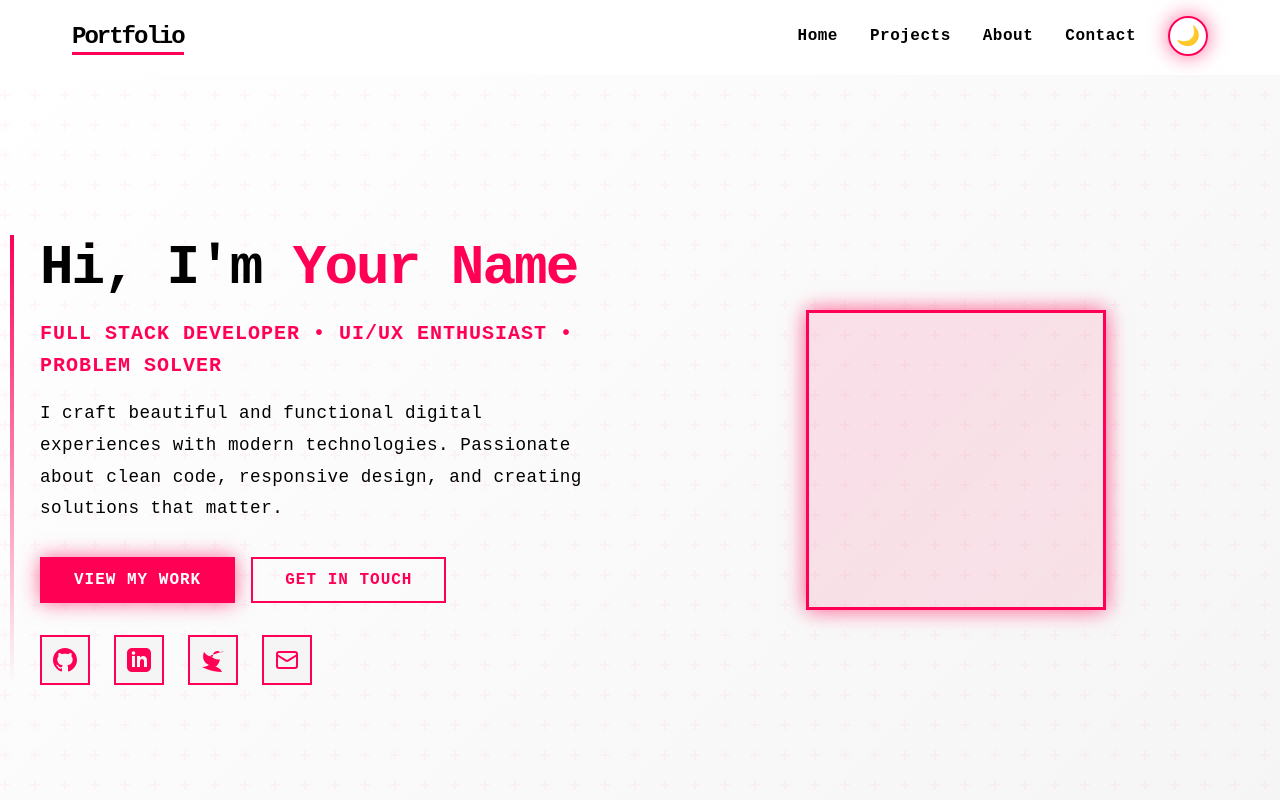
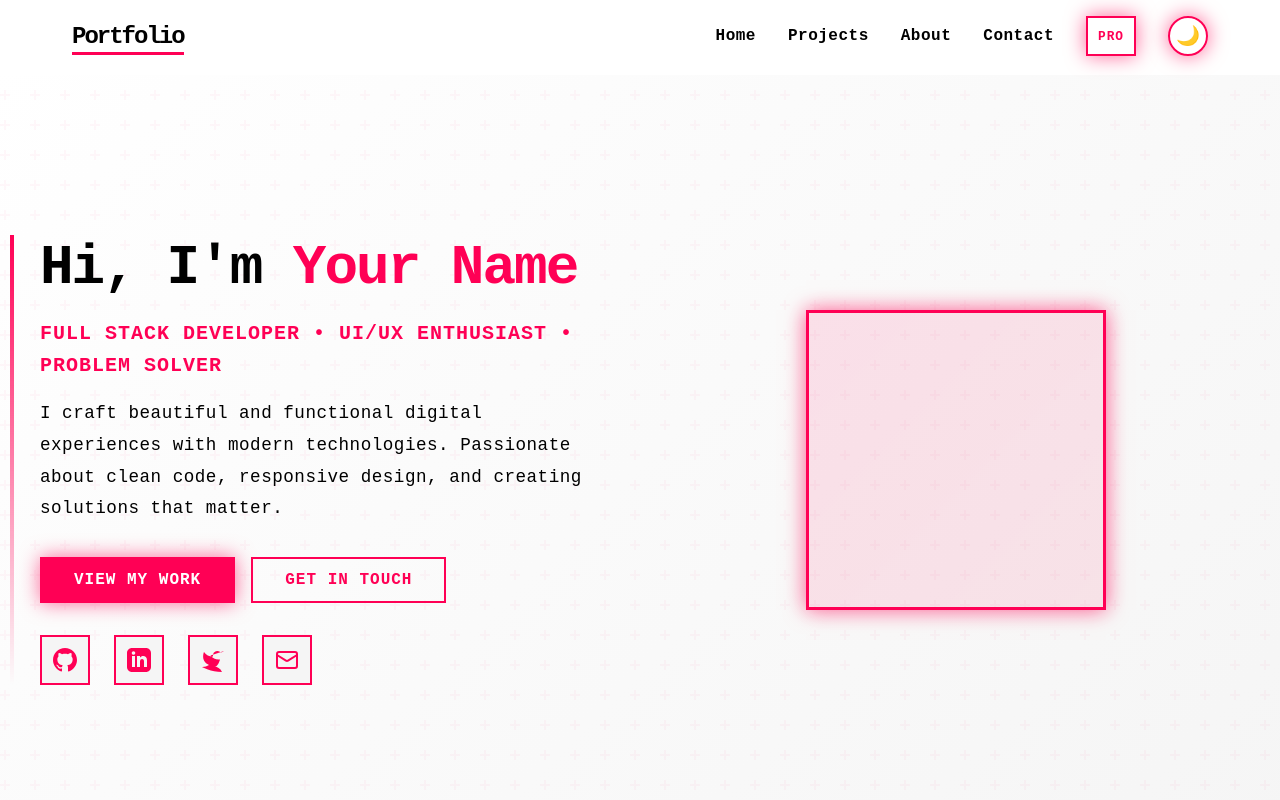
Before and after one commit to PrajwalGaidhani/portfolio, an Angular app: page / in a window 1280 px wide. Built offline with nearby package versions, Linux system fonts and the light colour scheme.

Commit message:
feat: add version toggle (professional vs anime) with localStorage persistence

```diff
--- a/src/app/app.ts
+++ b/src/app/app.ts
@@ -1,4 +1,5 @@
 import { Component } from '@angular/core';
+import { CommonModule } from '@angular/common';
 import { RouterOutlet } from '@angular/router';
 import { NavbarComponent } from './components/navbar/navbar.component';
 import { HeroComponent } from './components/hero/hero.component';
@@ -11,6 +12,7 @@ import { FooterComponent } from './components/footer/footer.component';
   selector: 'app-root',
   standalone: true,
   imports: [
+    CommonModule,
     RouterOutlet,
     NavbarComponent,
     HeroComponent,
@@ -20,6 +22,27 @@ import { FooterComponent } from './components/footer/footer.component';
     FooterComponent
   ],
   template: `
+    <!-- Background Animations -->
+    <div class="background-effects">
+      <!-- Fire Particles -->
+      <div class="fire-particle"></div>
+      <div class="fire-particle"></div>
+      <div class="fire-particle"></div>
+      <div class="fire-particle"></div>
+
+      <!-- Wind Particles -->
+      <div class="wind-particle"></div>
+      <div class="wind-particle"></div>
+      <div class="wind-particle"></div>
+
+      <!-- Falling Leaves -->
+      <div class="falling-leaf"></div>
+      <div class="falling-leaf"></div>
+      <div class="falling-leaf"></div>
+      <div class="falling-leaf"></div>
+      <div class="falling-leaf"></div>
+    </div>
+
     <app-navbar></app-navbar>
     <main class="main-content">
       <app-hero></app-hero>
@@ -33,6 +56,16 @@ import { FooterComponent } from './components/footer/footer.component';
     .main-content {
       overflow-x: hidden;
     }
+
+    .background-effects {
+      position: fixed;
+      top: 0;
+      left: 0;
+      width: 100%;
+      height: 100%;
+      pointer-events: none;
+      z-index: 0;
+    }
   `]
 })
 export class App {}
--- a/src/app/components/navbar/navbar.component.ts
+++ b/src/app/components/navbar/navbar.component.ts
@@ -26,6 +26,12 @@ import { RouterLink } from '@angular/router';
           <li><a href="#projects" (click)="closeMenu()">Projects</a></li>
           <li><a href="#about" (click)="closeMenu()">About</a></li>
           <li><a href="#contact" (click)="closeMenu()">Contact</a></li>
+          <li>
+            <button class="version-toggle" (click)="toggleVersion()" title="Switch version">
+              <span *ngIf="isAnimeVersion()">PRO</span>
+              <span *ngIf="!isAnimeVersion()">ANIME</span>
+            </button>
+          </li>
           <li>
             <button class="theme-toggle" (click)="toggleTheme()" title="Toggle dark mode">
               <span *ngIf="!isDarkMode()">🌙</span>
@@ -212,6 +218,31 @@ import { RouterLink } from '@angular/router';
       }
     }
 
+    .version-toggle {
+      background: transparent;
+      border: 2px solid var(--accent-red);
+      color: var(--accent-red);
+      width: 50px;
+      height: 40px;
+      border-radius: 0;
+      font-size: 0.8rem;
+      font-weight: 900;
+      font-family: 'JetBrains Mono', monospace;
+      display: flex;
+      align-items: center;
+      justify-content: center;
+      transition: all 0.3s ease;
+      box-shadow: var(--glow-red);
+      letter-spacing: 1px;
+
+      &:hover {
+        transform: scale(1.1);
+        box-shadow: var(--glow-red-intense);
+        background: var(--accent-red);
+        color: #ffffff;
+      }
+    }
+
     @media (max-width: 768px) {
       .nav-links {
         position: absolute;
@@ -256,6 +287,7 @@ export class NavbarComponent {
   isScrolled = signal(false);
   menuOpen = signal(false);
   isDarkMode = signal(this.getPreferredColorScheme() === 'dark');
+  isAnimeVersion = signal(this.getStoredVersion() === 'anime');
 
   @HostListener('window:scroll')
   onScroll() {
@@ -279,10 +311,34 @@ export class NavbarComponent {
     }
   }
 
+  toggleVersion() {
+    this.isAnimeVersion.update(v => {
+      const newValue = !v;
+      const version = newValue ? 'anime' : 'professional';
+      localStorage.setItem('portfolio-version', version);
+      document.documentElement.setAttribute('data-version', version);
+      return newValue;
+    });
+  }
+
   private getPreferredColorScheme(): string {
     if (typeof window !== 'undefined') {
       return window.matchMedia('(prefers-color-scheme: dark)').matches ? 'dark' : 'light';
     }
     return 'light';
   }
+
+  private getStoredVersion(): string {
+    if (typeof window !== 'undefined' && typeof localStorage !== 'undefined') {
+      return localStorage.getItem('portfolio-version') || 'anime';
+    }
+    return 'anime';
+  }
+
+  constructor() {
+    if (typeof window !== 'undefined' && typeof localStorage !== 'undefined') {
+      const storedVersion = localStorage.getItem('portfolio-version') || 'anime';
+      document.documentElement.setAttribute('data-version', storedVersion);
+    }
+  }
 }
--- a/src/styles.scss
+++ b/src/styles.scss
@@ -16,6 +16,26 @@
   --shadow-dark: 0 10px 30px rgba(255, 0, 85, 0.3);
   --glow-red: 0 0 20px rgba(255, 0, 85, 0.6);
   --glow-red-intense: 0 0 40px rgba(255, 0, 85, 0.8);
+}
+
+// Professional Theme - Purple, Modern, Clean
+[data-version="professional"] {
+  --primary-color: #4F46E5;
+  --primary-dark: #4C1D95;
+  --secondary-color: #7C3AED;
+  --background-light: #FFFFFF;
+  --background-dark: #0F172A;
+  --surface-light: #F8FAFC;
+  --surface-dark: #1E293B;
+  --text-light: #1E293B;
+  --text-dark: #F1F5F9;
+  --border-light: #E2E8F0;
+  --border-dark: #334155;
+  --accent-red: #4F46E5;
+  --shadow: 0 10px 30px rgba(79, 70, 229, 0.2);
+  --shadow-dark: 0 10px 30px rgba(79, 70, 229, 0.3);
+  --glow-red: 0 0 20px rgba(79, 70, 229, 0.6);
+  --glow-red-intense: 0 0 40px rgba(79, 70, 229, 0.8);
 }
 
 // Dark Mode
@@ -236,3 +256,213 @@ button {
     background: linear-gradient(180deg, var(--accent-red), transparent);
   }
 }
+
+/* Anime Background Effects */
+
+/* Thunder Animation */
+@keyframes thunderFlash {
+  0%, 10%, 15%, 100% {
+    opacity: 0;
+  }
+  5%, 11% {
+    opacity: 0.3;
+    background: rgba(255, 0, 85, 0.15);
+  }
+}
+
+/* Fire Particles Animation */
+@keyframes fireParticle {
+  0% {
+    opacity: 0;
+    transform: translateY(20px) scale(0);
+  }
+  20% {
+    opacity: 0.6;
+  }
+  80% {
+    opacity: 0.3;
+  }
+  100% {
+    opacity: 0;
+    transform: translateY(-60px) scale(1);
+  }
+}
+
+/* Wind Drift Animation */
+@keyframes windDrift {
+  0%, 100% {
+    opacity: 0;
+    transform: translateX(-100px);
+  }
+  10% {
+    opacity: 0.4;
+  }
+  50% {
+    opacity: 0.3;
+  }
+  90% {
+    opacity: 0.4;
+  }
+  100% {
+    opacity: 0;
+    transform: translateX(calc(100vw + 100px));
+  }
+}
+
+/* Falling Leaves Animation */
+@keyframes fallingLeaves {
+  0% {
+    opacity: 0;
+    transform: translateY(-50px) translateX(0) rotate(0deg);
+  }
+  10% {
+    opacity: 0.5;
+  }
+  90% {
+    opacity: 0.4;
+  }
+  100% {
+    opacity: 0;
+    transform: translateY(100vh) translateX(100px) rotate(360deg);
+  }
+}
+
+/* Add animations to body */
+body::before {
+  content: '';
+  position: fixed;
+  top: 0;
+  left: 0;
+  width: 100%;
+  height: 100%;
+  pointer-events: none;
+  animation: thunderFlash 6s ease-in-out infinite;
+  animation-delay: 2s;
+  z-index: 1;
+}
+
+/* Thunder effect - random timing */
+html {
+  perspective: 1000px;
+}
+
+/* Fire particle effects */
+.fire-particle {
+  position: fixed;
+  pointer-events: none;
+  width: 4px;
+  height: 4px;
+  background: radial-gradient(circle, #FF0055, #FF3366);
+  border-radius: 50%;
+  box-shadow: 0 0 10px rgba(255, 0, 85, 0.8);
+}
+
+.fire-particle:nth-child(1) {
+  left: 10%;
+  top: 50%;
+  animation: fireParticle 4s ease-out infinite;
+  animation-delay: 0s;
+}
+
+.fire-particle:nth-child(2) {
+  left: 30%;
+  top: 40%;
+  animation: fireParticle 5s ease-out infinite;
+  animation-delay: 1.5s;
+}
+
+.fire-particle:nth-child(3) {
+  left: 70%;
+  top: 60%;
+  animation: fireParticle 4.5s ease-out infinite;
+  animation-delay: 3s;
+}
+
+.fire-particle:nth-child(4) {
+  left: 85%;
+  top: 45%;
+  animation: fireParticle 5.5s ease-out infinite;
+  animation-delay: 2.5s;
+}
+
+/* Wind particle effects */
+.wind-particle {
+  position: fixed;
+  pointer-events: none;
+  width: 2px;
+  height: 20px;
+  background: linear-gradient(90deg, transparent, rgba(255, 0, 85, 0.4), transparent);
+  z-index: 0;
+}
+
+.wind-particle:nth-child(1) {
+  top: 25%;
+  animation: windDrift 8s linear infinite;
+  animation-delay: 0s;
+}
+
+.wind-particle:nth-child(2) {
+  top: 50%;
+  animation: windDrift 10s linear infinite;
+  animation-delay: 3s;
+}
+
+.wind-particle:nth-child(3) {
+  top: 75%;
+  animation: windDrift 9s linear infinite;
+  animation-delay: 5s;
+}
+
+/* Falling leaves effects */
+.falling-leaf {
+  position: fixed;
+  pointer-events: none;
+  width: 8px;
+  height: 8px;
+  background: linear-gradient(135deg, #FF0055 0%, #FF3366 100%);
+  clip-path: polygon(50% 0%, 61% 35%, 98% 35%, 68% 57%, 79% 91%, 50% 70%, 21% 91%, 32% 57%, 2% 35%, 39% 35%);
+  opacity: 0.3;
+}
+
+.falling-leaf:nth-child(1) {
+  left: 15%;
+  animation: fallingLeaves 12s ease-in infinite;
+  animation-delay: 0s;
+}
+
+.falling-leaf:nth-child(2) {
+  left: 35%;
+  animation: fallingLeaves 14s ease-in infinite;
+  animation-delay: 2s;
+}
+
+.falling-leaf:nth-child(3) {
+  left: 55%;
+  animation: fallingLeaves 11s ease-in infinite;
+  animation-delay: 4s;
+}
+
+.falling-leaf:nth-child(4) {
+  left: 75%;
+  animation: fallingLeaves 13s ease-in infinite;
+  animation-delay: 1s;
+}
+
+.falling-leaf:nth-child(5) {
+  left: 90%;
+  animation: fallingLeaves 12.5s ease-in infinite;
+  animation-delay: 3s;
+}
+
+/* Professional Mode - Hide anime effects */
+[data-version="professional"] {
+  body::before {
+    display: none;
+  }
+
+  .fire-particle,
+  .wind-particle,
+  .falling-leaf {
+    display: none;
+  }
+}
```
